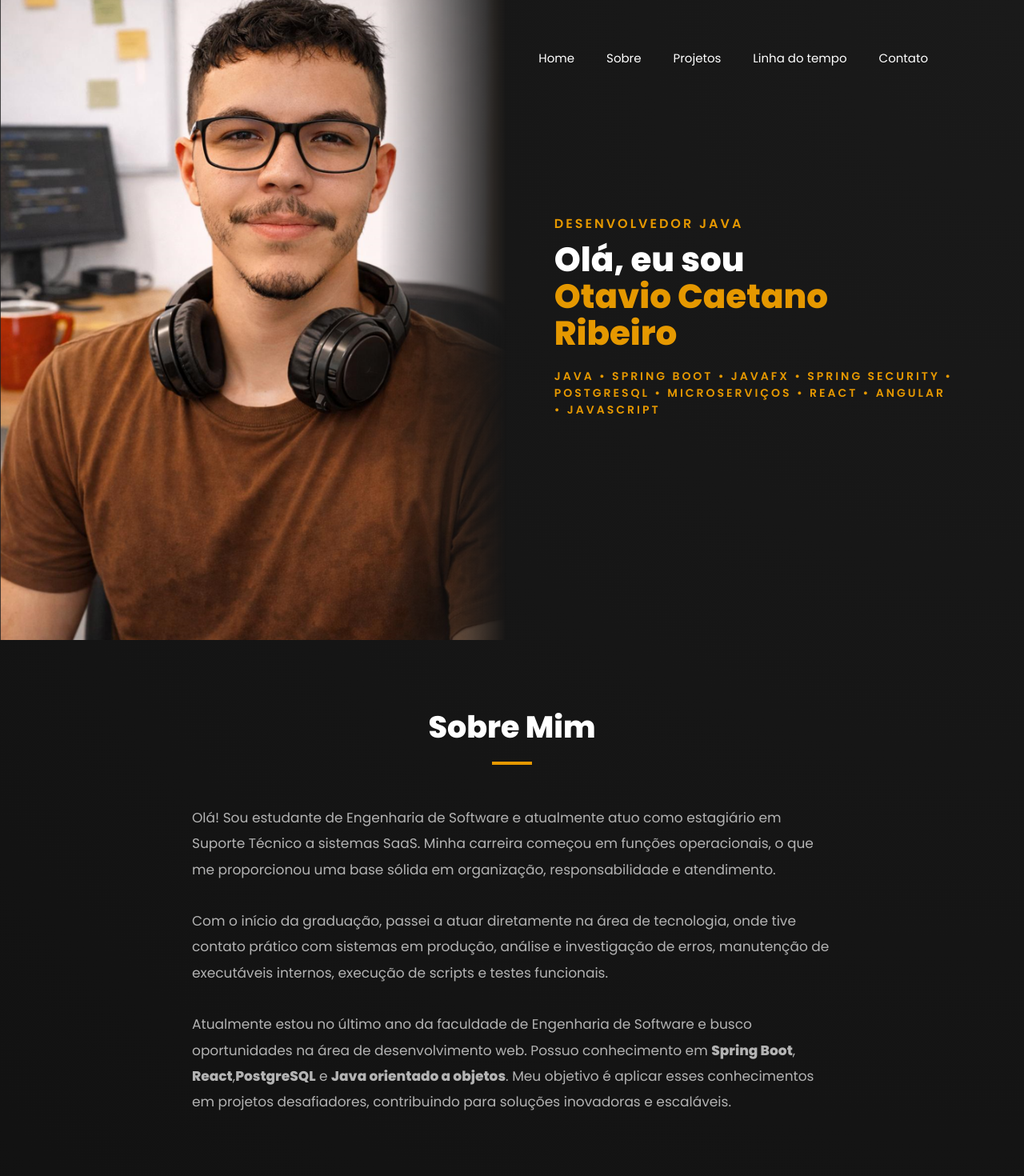
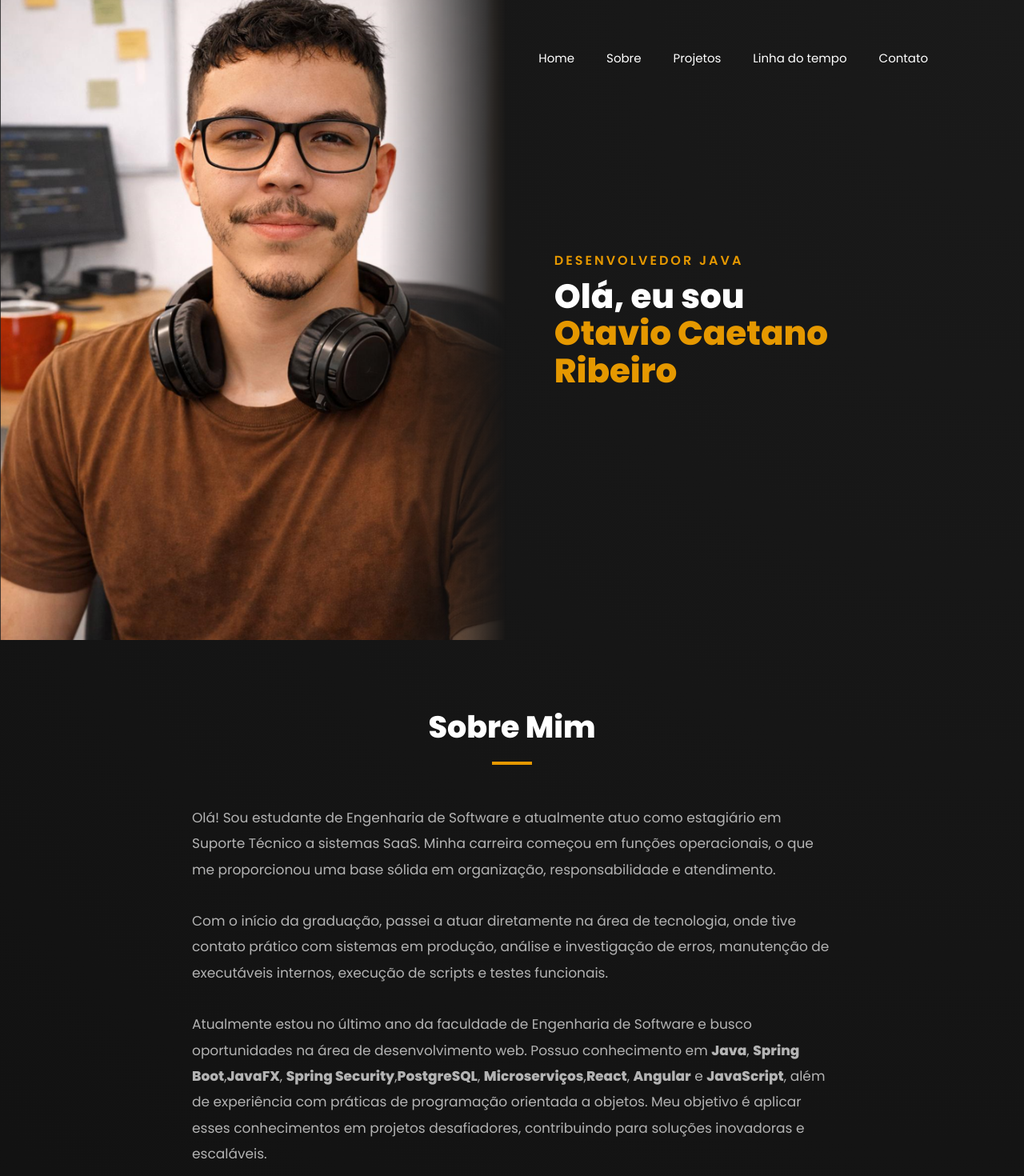
Before and after one commit to BUR1T1/Portifolio-2, a React (Vite) app in the folder meu-portfolio/: page / in a window 1280 px wide. Shown: the top 1470 px of the page at 80% size. Built offline with nearby package versions, Linux system fonts and the light colour scheme.

Commit message:
ajuste de pagina <Sobre>

```diff
--- a/meu-portfolio/src/pages/Portifolio.jsx
+++ b/meu-portfolio/src/pages/Portifolio.jsx
@@ -21,11 +21,6 @@ function Portfolio() {
                 Olá, eu sou <br />
                 <span>Otavio Caetano Ribeiro</span>
               </h1>
-
-              <p className="skills">
-                Java • Spring Boot • JavaFX • Spring Security • PostgreSQL •
-                microserviços • React • Angular • JavaScript
-              </p>
             </div>
 
           </div>
@@ -60,8 +55,11 @@ function Portfolio() {
           <p>
             Atualmente estou no último ano da faculdade de Engenharia de Software
             e busco oportunidades na área de desenvolvimento web.
-            Possuo conhecimento em <strong>Spring Boot</strong>, <strong>React</strong>,
-            <strong>PostgreSQL</strong> e <strong>Java orientado a objetos</strong>.
+            Possuo conhecimento em <strong>Java</strong>, <strong>Spring Boot</strong>,
+            <strong>JavaFX</strong>, <strong>Spring Security</strong>,
+            <strong>PostgreSQL</strong>, <strong>Microserviços</strong>,
+            <strong>React</strong>, <strong>Angular</strong> e <strong>JavaScript</strong>,
+            além de experiência com práticas de programação orientada a objetos.
             Meu objetivo é aplicar esses conhecimentos em projetos desafiadores,
             contribuindo para soluções inovadoras e escaláveis.
           </p>
```
